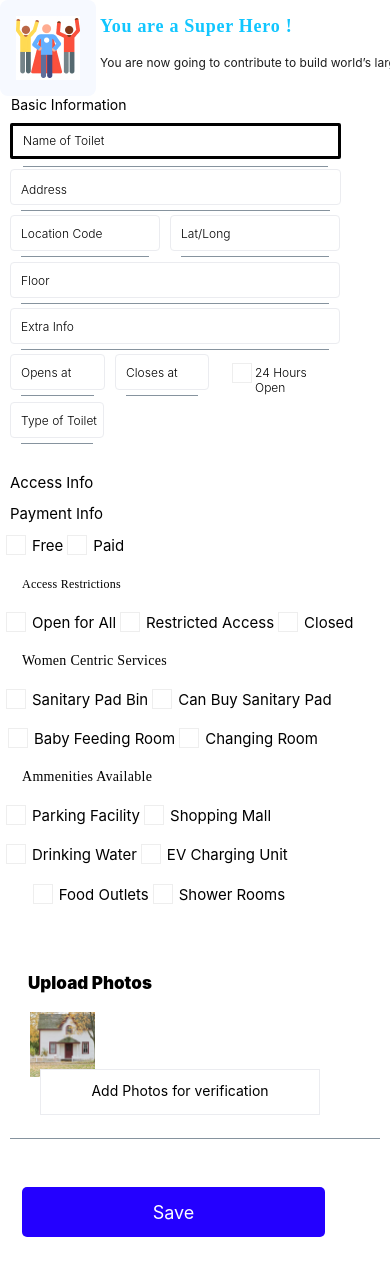
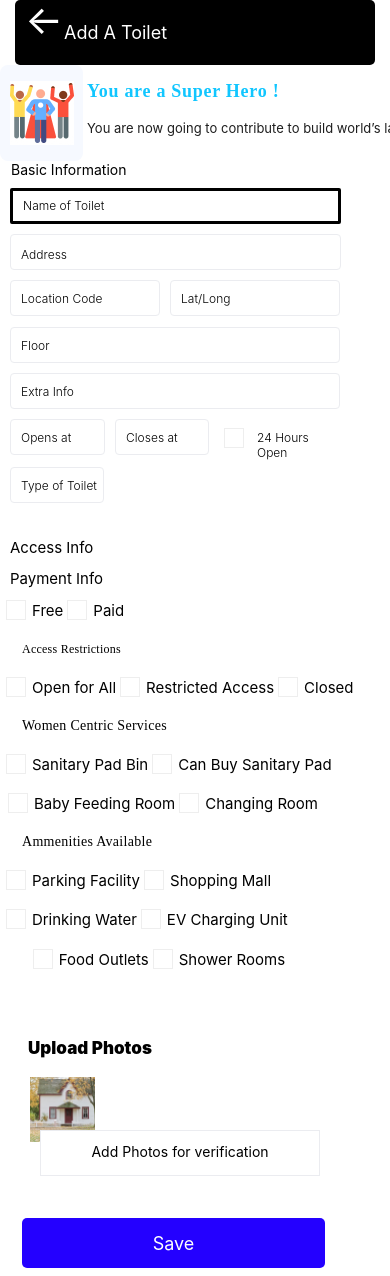
Before and after one commit to saswateesahoo/sulabhatoilet-project, a React Native app: screen /AddToiletPage in a window 390 px wide. Before the commit the page ends 1245 px from the top, so only its background shows below. Built offline with nearby package versions, Linux system fonts and the light colour scheme.

Commit message:
input black line removed completed

```diff
--- /dev/null
+++ b/src/components/atoms/AddToiletButton.js
@@ -0,0 +1,51 @@
+import React from 'react';
+import {View, Text, StyleSheet} from 'react-native';
+
+const AddToiletButton = () => {
+  return (
+    <View style={styles.container}>
+      <View style={styles.blackBox}>
+        <Text style={styles.arrow}>←</Text>
+        <Text style={styles.text}>Add A Toilet</Text>
+      </View>
+    </View>
+  );
+};
+
+const styles = StyleSheet.create({
+  container: {
+    alignItems: 'center',
+  },
+  blackBox: {
+    width: 360,
+    height: 65,
+    backgroundColor: 'black',
+    padding: 10,
+    borderRadius: 5,
+    flexDirection: 'row',
+    alignItems: 'center',
+  },
+  arrow: {
+    color: 'white',
+    fontSize: 40,
+    marginRight: 10,
+    top: -13,
+    width: 29,
+    height: -17,
+    // flexshrink: 0,
+  },
+  text: {
+    color: 'white',
+    fontSize: 18,
+    // color: '#FFF',
+    // fontfamily: 'Poppins',
+    // fontsize: 18,
+    // fontstyle: 'normal',
+    // fontweight: 500,
+    // lineheight: 0,
+    // letterspacing: 0.72,
+
+  },
+});
+
+export default AddToiletButton;
--- a/src/components/atoms/InputComponent.js
+++ b/src/components/atoms/InputComponent.js
@@ -1,12 +1,35 @@
-import {Input} from '@rneui/themed';
+// import {Input} from '@rneui/themed';
 
-const InputComponent = ({placeholder, value, onChangeText}) => {
+// const InputComponent = ({placeholder, value, onChangeText}) => {
+//   return (
+//     <Input
+//       placeholder={placeholder}
+//       value={value}
+//       onChangeText={onChangeText}
+//     />
+//   )
+// }
+// export default InputComponent;
+
+import React from 'react';
+import {TextInput, StyleSheet} from 'react-native';
+
+const CustomInputComponent = ({placeholder, value, onChangeText}) => {
   return (
-    <Input
+    <TextInput
+      style={styles.input}
       placeholder={placeholder}
       value={value}
       onChangeText={onChangeText}
     />
-  )
-}
-export default InputComponent;
+  );
+};
+
+const styles = StyleSheet.create({
+  input: {
+    borderWidth: 0,
+    color: 'black',
+  },
+});
+
+export default CustomInputComponent;
--- a/src/components/molecules/BasicInformation.js
+++ b/src/components/molecules/BasicInformation.js
@@ -2,8 +2,6 @@ import React, {useState} from 'react';
 import {View, Text, StyleSheet} from 'react-native';
 import InputComponent from '../atoms/InputComponent';
 import CustomCheckboxComponent from '../atoms/CustomCheckboxComponent';
-
-// import { Input } from '@rneui/themed';
 
 const BasicInformation = () => {
   const [toiletName, setToiletName] = useState('');
@@ -313,7 +311,7 @@ const styles = StyleSheet.create({
     width: 24,
     height: 26,
     top: -38,
-    left: 216,
+    left: 208,
     // borderRadius: 4,
     // borderWidth: 1,
     // background:
@@ -324,7 +322,7 @@ const styles = StyleSheet.create({
   HourOpenText: {
     width: 80,
     top: 2,
-    left: 39,
+    left: 49,
     color: 'black',
     fontSize: 12,
     fontWeight: '300',
--- a/src/components/molecules/PhotoUpload.js
+++ b/src/components/molecules/PhotoUpload.js
@@ -57,7 +57,7 @@ const PhotoUpload = () => {
           style={{
             width: 280,
             height: 46,
-            top: -80,
+            top: -50,
             left: 40,
             borderColor: '#EBECF0',
             borderRadius: 0,
--- a/src/components/molecules/Superhero.js
+++ b/src/components/molecules/Superhero.js
@@ -4,7 +4,7 @@ const Superhero = () => {
   return (
     <View style={styles.container}>
       <View style={styles.imageBox}>
-      <Image
+        <Image
           source={require('../assets/superhero.jpg')}
           style={styles.additionalImage}
       />
@@ -34,9 +34,9 @@ const styles = StyleSheet.create({
     alignItems: 'center',
     justifyContent: 'center',
     padding: 12,
-    width: 96,
+    width: 83,
     height: 96,
-    borderRadius:8
+    borderRadius:8,
   },
   additionalImage: {
     // width: 87,
@@ -65,7 +65,7 @@ const styles = StyleSheet.create({
   contributeText: {
     color: '#1E1E1E',
     marginTop: 8,
-    fontSize: 12,
+    fontSize: 13,
     fontWeight: '400',
     letterSpacing: 0.02
 
--- a/src/screen/AddToiletPage.js
+++ b/src/screen/AddToiletPage.js
@@ -35,6 +35,7 @@ import AccessInfo from '../components/molecules/AccessInfo';
 import AmmenitiesAvailable from '../components/molecules/AmmenitiesAvailable';
 import PhotoUpload from '../components/molecules/PhotoUpload';
 import SaveButton from '../components/atoms/SaveButton';
+import AddToiletButton from '../components/atoms/AddToiletButton';
 const AddToiletPage = () => {
   return (
     <View
@@ -43,6 +44,7 @@ const AddToiletPage = () => {
         height: '100%',
         flexDirection: 'column',
       }}>
+      <AddToiletButton />
       <ScrollView>
         <Superhero />
         <BasicInformation />
```
Also changed, not shown: src/components/molecules/WomenCentricServices.js (indentation only).
